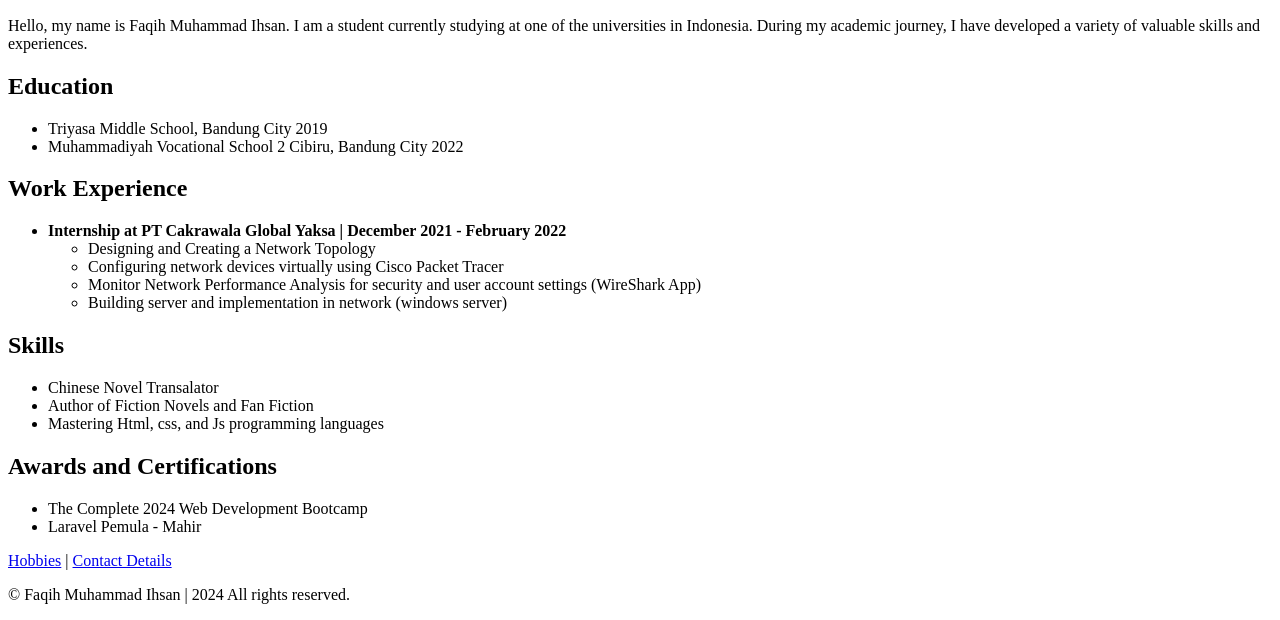
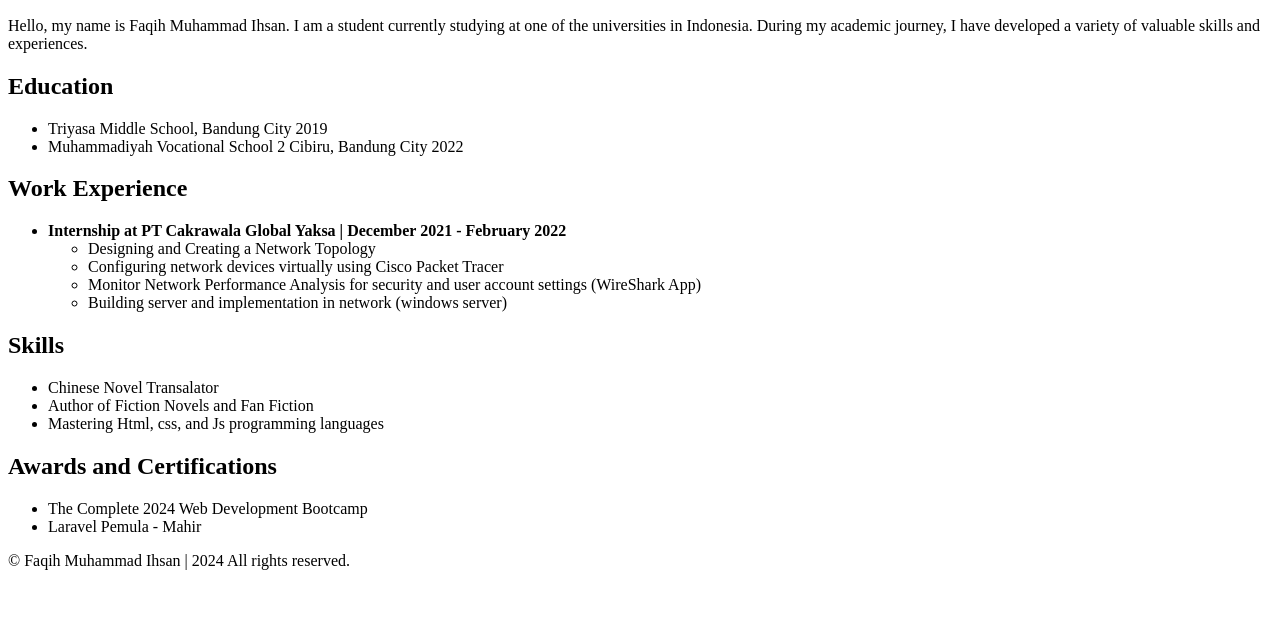
Before and after one commit to XzyanQi/Capstone-Project-1---Online-Resume, a plain HTML site: page index.html in a window 1280 px wide. Shown: the part 284-904 px from the top of the page. After the commit the page ends 870 px from the top, so only its background shows below. Drawn offline with Linux system fonts and the light colour scheme.

Commit message:
index.html

```diff
--- a/index.html
+++ b/index.html
@@ -58,11 +58,6 @@
         </ul>
     </section>
 
-    <nav>
-        <a href="hobbies.html">Hobbies</a> |
-        <a href="contact.html">Contact Details</a>
-    </nav>
-
     <footer>
         <p>&copy; Faqih Muhammad Ihsan | 2024 All rights reserved.</p>
     </footer>
```
